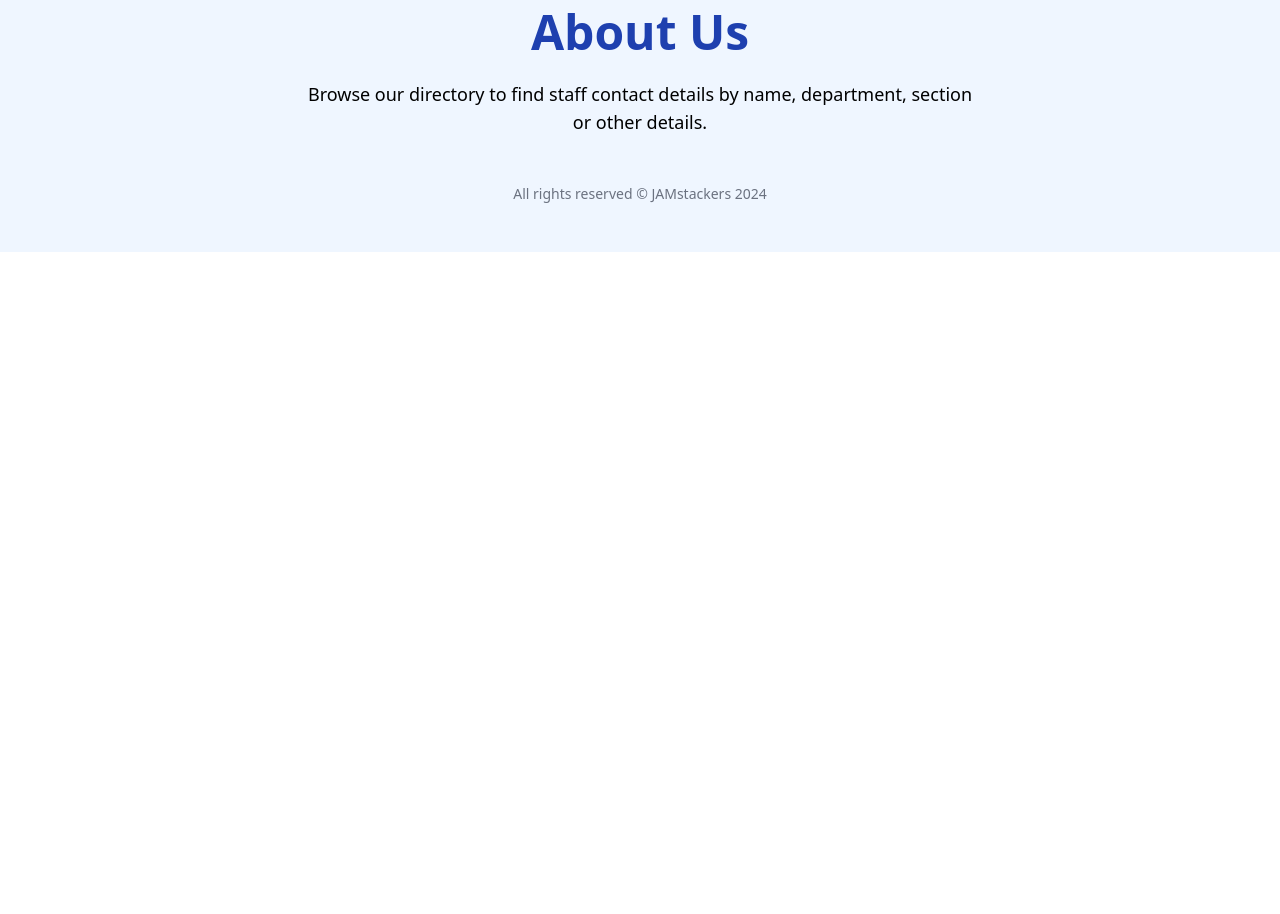
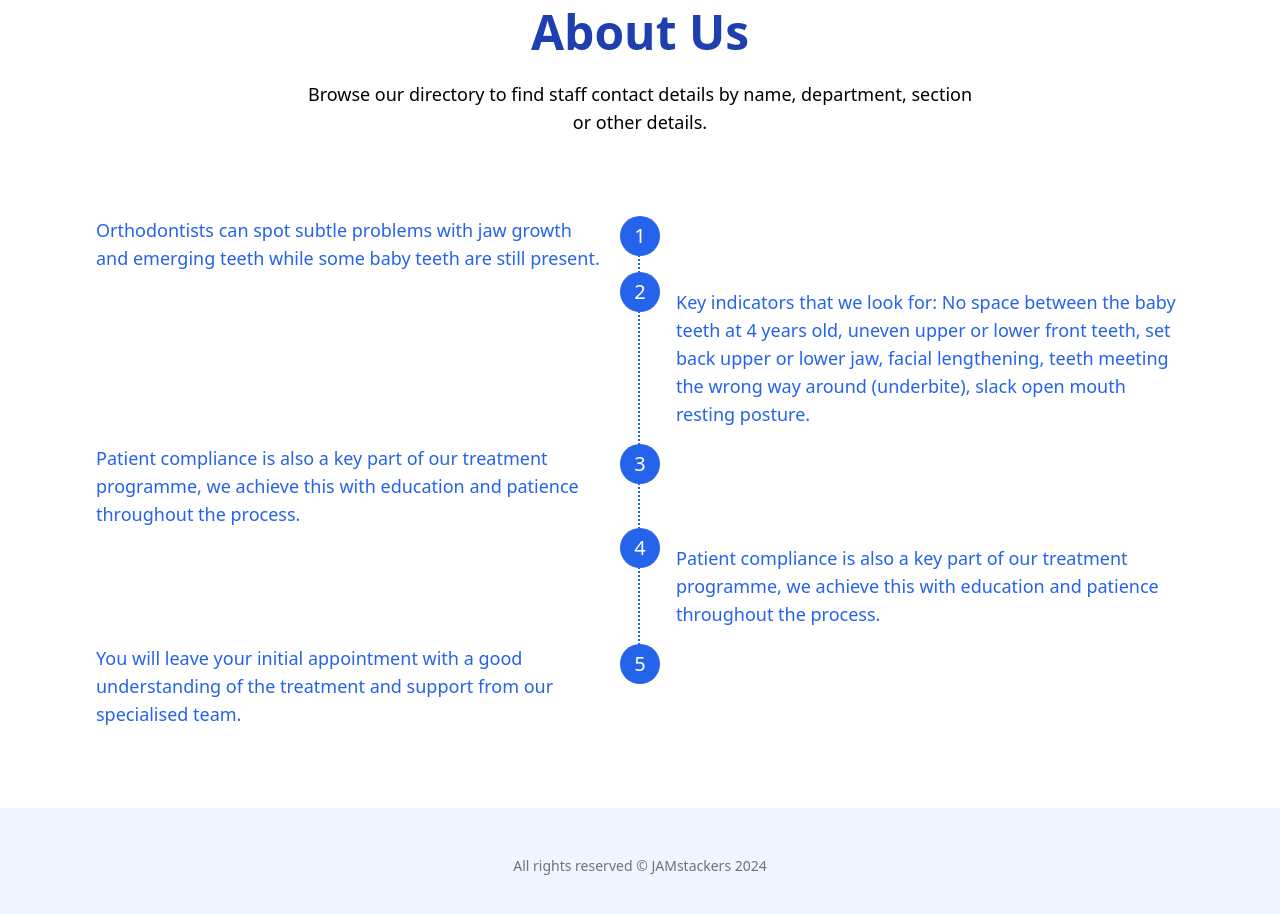
Before and after one commit to auyscodes/logoipsum, a React (Vite) app: page /about in a window 1280 px wide. Shown: the part 420-1334 px from the top of the page. Before the commit the page ends 800 px from the top, so only its background shows below. Built offline with nearby package versions, Linux system fonts and the light colour scheme.

Commit message:
Added data to about
Modified about

```diff
--- a/src/components/About.tsx
+++ b/src/components/About.tsx
@@ -3,7 +3,7 @@ import NavBar from "./Navbar";
 
 const About = () => {
   return (
-    <div>
+    <div className="bg-white">
       <NavBar />
 
       <div>
@@ -17,7 +17,83 @@ const About = () => {
           </p>
         </div>
       </div>
-      <Footer/>
+      <div className="p-20">
+        <div className="relative">
+          <div className="border-r-2 border-dotted border-blue-600 h-[87%] w-1/2 absolute top-2  hidden md:block"></div>
+          <div className="flex flex-row">
+            <div className="flex-1">
+            <p className="text-lg text-blue-600 px-4">
+              Orthodontists can spot subtle problems with jaw growth and
+              emerging teeth while some baby teeth are still present.
+            </p>
+            </div>
+
+            <div className="w-10 h-10 z-10 bg-blue-600 rounded-full inline-flex items-center justify-center text-xl text-white ">
+              1
+            </div>
+            <div className="flex-1"></div>
+          </div>
+          <div className="flex flex-row">
+            <div className="flex-1"></div>
+            <div className="w-10 h-10 z-10 bg-blue-600 rounded-full inline-flex items-center justify-center text-xl text-white ">
+              2
+            </div>
+            <div className="flex-1">
+                <p className="text-lg text-blue-600 p-4">
+                Key indicators that we look for: No space between the baby teeth
+                at 4 years old, uneven upper or lower front teeth, set back upper
+                or lower jaw, facial lengthening, teeth meeting the wrong way
+                around (underbite), slack open mouth resting posture.
+                </p>
+            </div>
+
+          </div>
+          <div className="flex flex-row">
+            <div className="flex-1">
+            <p className="text-lg text-blue-600 px-4">
+                Patient compliance is also a key part of our treatment programme,
+              we achieve this with education and patience throughout the
+              process.
+            </p>
+            </div>
+
+            <div className="w-10 h-10 z-10 bg-blue-600 rounded-full inline-flex items-center justify-center text-xl text-white ">
+              3
+            </div>
+            <div className="flex-1"></div>
+          </div>
+          <div className="flex flex-row">
+            <div className="flex-1"></div>
+            <div className="w-10 h-10 z-10 bg-blue-600 rounded-full inline-flex items-center justify-center text-xl text-white ">
+              4
+            </div>
+            <div className="flex-1">
+                <p className="text-lg text-blue-600 p-4">
+                Patient compliance is also a key part of our treatment programme,
+              we achieve this with education and patience throughout the
+              process.
+                </p>
+            </div>
+
+          </div>
+          <div className="flex flex-row">
+            <div className="flex-1">
+            <p className="text-lg text-blue-600 px-4">
+            You will leave your initial appointment with a good understanding
+            of the treatment and support from our specialised team.
+            </p>
+            </div>
+
+            <div className="w-10 h-10 z-10 bg-blue-600 rounded-full inline-flex items-center justify-center text-xl text-white ">
+              5
+            </div>
+            <div className="flex-1"></div>
+          </div>
+
+        </div>
+      </div>
+
+      <Footer />
     </div>
   );
 };
```
